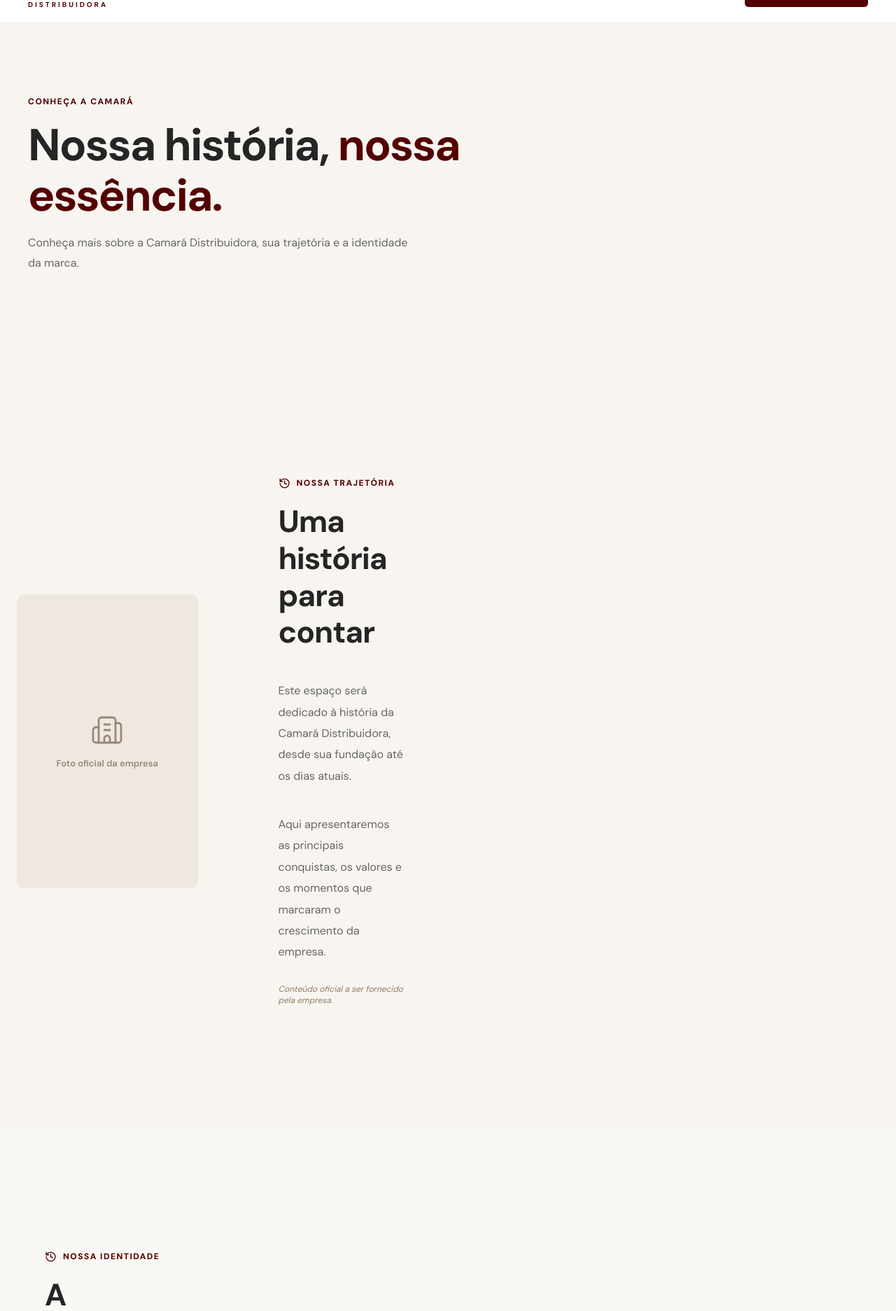
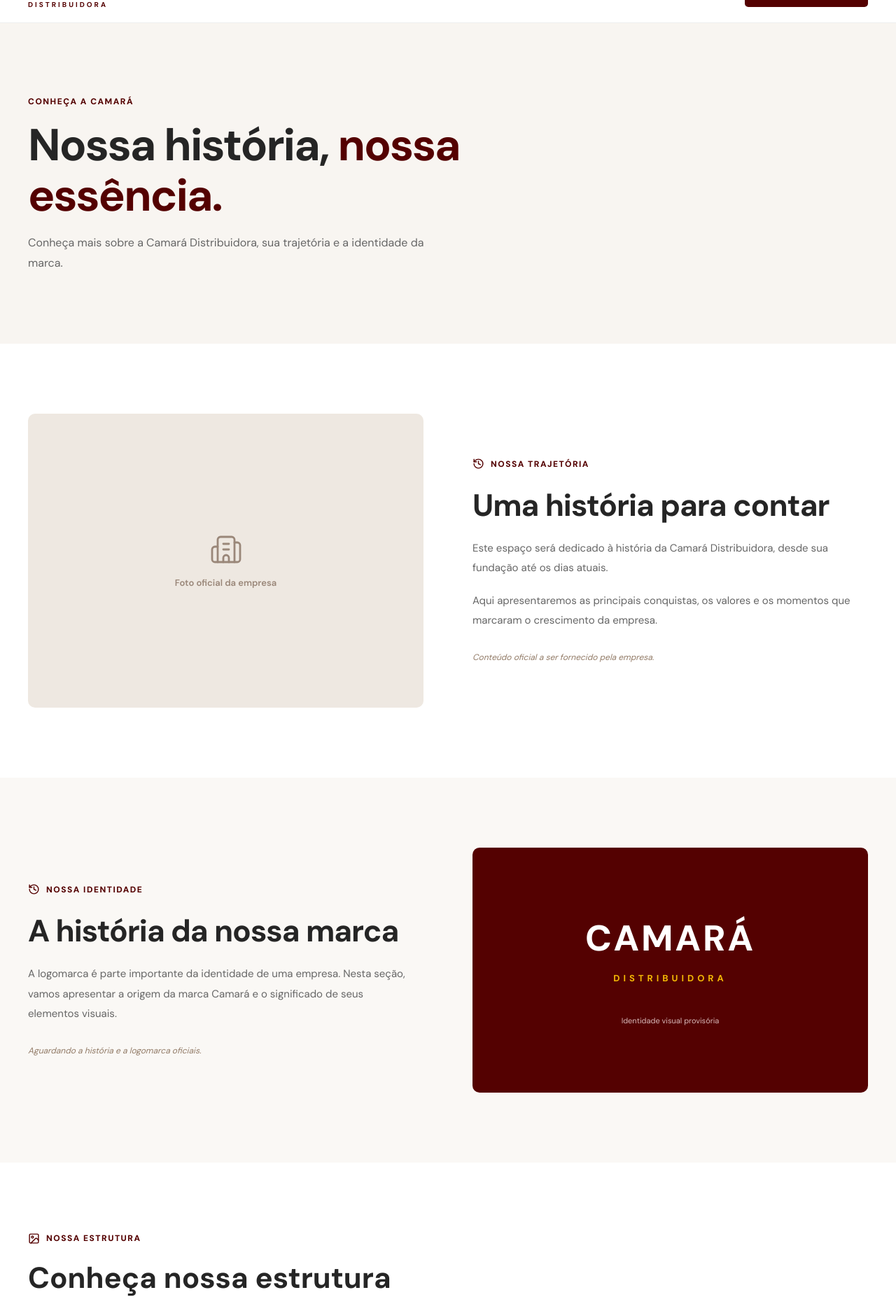
Before and after one commit to Filipe-Monteiro11/camara-distribuidora, a React (Vite) app in the folder camara-distribuidora/frontend/: page /sobre in a window 1280 px wide. Shown: the part 58-1931 px from the top of the page at 70% size. Built offline with nearby package versions, Linux system fonts and the light colour scheme.

Commit message:
ajeitando css do sobre nos

```diff
--- a/camara-distribuidora/frontend/src/components/Header.jsx
+++ b/camara-distribuidora/frontend/src/components/Header.jsx
@@ -6,10 +6,9 @@ import "../styles/Header.css";
 const links = [
   { label: "Início", href: "/#inicio" },
   { label: "Produtos", href: "/produtos" },
-  { label: "Sobre nós", href: "/#sobre" },
+  { label: "Sobre nós", href: "/sobre" },
   { label: "Receitas", href: "/receitas" },
   { label: "Localização", href: "/#localizacao" },
-  { label: "Sobre nós", href: "/sobre" },
 ];
 
 export default function Header() {
--- a/camara-distribuidora/frontend/src/styles/Home.css
+++ b/camara-distribuidora/frontend/src/styles/Home.css
@@ -1,3 +1,5 @@
+/* HERO */
+
 .hero {
   position: relative;
   display: flex;
@@ -79,7 +81,7 @@
 
 .highlights {
   background: var(--red);
-  color: #fff;
+  color: #ffffff;
 }
 
 .highlights-grid {
@@ -121,7 +123,6 @@
 }
 
 .section-heading h2,
-.about-content h2,
 .location-content h2 {
   margin-top: 13px;
   font-size: clamp(32px, 3.4vw, 47px);
@@ -130,7 +131,6 @@
 }
 
 .section-heading h2 span,
-.about-content h2 span,
 .location-content h2 span {
   color: var(--red);
 }
@@ -153,7 +153,7 @@
   overflow: hidden;
   border: 1px solid #eaeaea;
   border-radius: 9px;
-  background: #fff;
+  background: #ffffff;
   transition: transform 0.25s, box-shadow 0.25s;
 }
 
@@ -192,10 +192,9 @@
   padding: 15px;
   border-radius: 5px;
   background: var(--red);
-  color: #fff;
+  color: #ffffff;
   font-size: 13px;
   font-weight: 700;
-  text-decoration: none;
   opacity: 0;
   transform: translateY(12px);
   transition: opacity 0.25s, transform 0.25s;
@@ -231,7 +230,6 @@
   color: var(--red);
   font-size: 13px;
   font-weight: 800;
-  text-decoration: none;
 }
 
 .section-action {
@@ -240,11 +238,11 @@
   margin-top: 40px;
 }
 
-/* SOBRE */
+/* SOBRE - HOME */
 
-.about-section {
+.home-about-section {
   display: grid;
-  grid-template-columns: 1fr 1fr;
+  grid-template-columns: repeat(2, minmax(0, 1fr));
   min-height: 520px;
   background: #f8f5f1;
 }
@@ -267,26 +265,38 @@
   padding: 8px 12px;
   border-radius: 4px;
   background: rgba(0, 0, 0, 0.7);
-  color: #fff;
+  color: #ffffff;
   font-size: 11px;
 }
 
-.about-content {
+.home-about-content {
   display: flex;
   flex-direction: column;
   align-items: flex-start;
   justify-content: center;
+  min-width: 0;
   padding: 75px max(40px, calc((100vw - 1200px) / 2));
 }
 
-.about-content p {
+.home-about-content h2 {
+  margin-top: 13px;
+  font-size: clamp(32px, 3.4vw, 47px);
+  line-height: 1.2;
+  letter-spacing: -1.5px;
+}
+
+.home-about-content h2 span {
+  color: var(--red);
+}
+
+.home-about-content p {
   max-width: 490px;
   margin-top: 22px;
   color: var(--muted);
   line-height: 1.9;
 }
 
-.about-content .btn {
+.home-about-content .btn {
   margin-top: 30px;
 }
 
@@ -303,7 +313,7 @@
   height: 340px;
   overflow: hidden;
   border-radius: 9px;
-  background: #222;
+  background: #222222;
 }
 
 .recipe-card::after {
@@ -333,7 +343,7 @@
   z-index: 1;
   bottom: 30px;
   left: 30px;
-  color: #fff;
+  color: #ffffff;
 }
 
 .recipe-content span {
@@ -349,7 +359,7 @@
 }
 
 .recipe-content a {
-  color: #fff;
+  color: #ffffff;
 }
 
 /* LOCALIZAÇÃO */
@@ -361,7 +371,7 @@
 
 .location-content {
   display: grid;
-  grid-template-columns: 1fr 1fr;
+  grid-template-columns: repeat(2, minmax(0, 1fr));
   align-items: center;
   gap: 70px;
 }
@@ -384,12 +394,12 @@
   border: 1px solid #ddd8d0;
   border-radius: 9px;
   background: #e9e6e0;
-  color: #777;
+  color: #777777;
   text-align: center;
 }
 
 .location-placeholder strong {
-  color: #333;
+  color: #333333;
   font-size: 17px;
 }
 
@@ -404,12 +414,12 @@
     grid-template-columns: repeat(2, minmax(0, 1fr));
   }
 
-  .about-section,
+  .home-about-section,
   .location-content {
     grid-template-columns: 1fr;
   }
 
-  .about-content {
+  .home-about-content {
     padding: 65px 35px;
   }
 
--- a/camara-distribuidora/frontend/src/styles/Sobre.css
+++ b/camara-distribuidora/frontend/src/styles/Sobre.css
@@ -1,8 +1,19 @@
+/* PÁGINA SOBRE */
+
 .about-page {
+  width: 100%;
+  overflow-x: clip;
   color: #252525;
 }
 
-.about-eyebrow {
+.about-page .container {
+  display: block;
+  width: min(1200px, calc(100% - 48px));
+  max-width: 1200px;
+  margin-inline: auto;
+}
+
+.about-page .about-eyebrow {
   display: inline-flex;
   align-items: center;
   gap: 9px;
@@ -12,77 +23,71 @@
   letter-spacing: 1.5px;
 }
 
-.about-hero {
+/* APRESENTAÇÃO */
+
+.about-page .about-hero {
   padding: 100px 0;
   background: #f8f5f1;
 }
 
-.about-hero h1 {
-  max-width: 750px;
+.about-page .about-hero h1 {
+  max-width: 800px;
   margin: 18px 0;
   font-size: clamp(40px, 5vw, 65px);
   line-height: 1.12;
   letter-spacing: -2px;
 }
 
-.about-hero h1 span {
+.about-page .about-hero h1 span {
   color: var(--red);
 }
 
-.about-hero p {
-  max-width: 560px;
+.about-page .about-hero p {
+  max-width: 600px;
+  margin: 0;
   color: #666;
+  font-size: 16px;
   line-height: 1.8;
 }
 
-.about-section {
+/* HISTÓRIA E IDENTIDADE */
+
+.about-page .about-section {
   padding: 100px 0;
 }
 
-.about-grid {
+.about-page .about-grid {
   display: grid;
   grid-template-columns: repeat(2, minmax(0, 1fr));
   align-items: center;
-  gap: 75px;
+  gap: 70px;
 }
 
-.about-image-placeholder,
-.about-logo-placeholder,
-.about-gallery-placeholder {
-  display: flex;
-  flex-direction: column;
-  align-items: center;
-  justify-content: center;
-  gap: 15px;
-  background: #eee8e1;
-  color: #9a8779;
+.about-page .about-grid > * {
+  min-width: 0;
 }
 
-.about-image-placeholder {
-  min-height: 420px;
-  border-radius: 10px;
+.about-page .about-content {
+  width: 100%;
+  max-width: 540px;
+  min-width: 0;
 }
 
-.about-image-placeholder span,
-.about-gallery-placeholder span {
-  font-size: 13px;
-  font-weight: 600;
-}
-
-.about-content h2 {
+.about-page .about-content h2 {
   margin: 20px 0;
   font-size: clamp(30px, 3.5vw, 44px);
   line-height: 1.2;
   letter-spacing: -1px;
 }
 
-.about-content p {
-  margin-bottom: 17px;
+.about-page .about-content p {
+  margin: 0 0 18px;
   color: #666;
+  font-size: 15px;
   line-height: 1.9;
 }
 
-.about-pending {
+.about-page .about-pending {
   display: inline-block;
   margin-top: 12px;
   color: #927b67;
@@ -90,95 +95,129 @@
   font-style: italic;
 }
 
-.about-logo-section {
+/* IMAGENS */
+
+.about-page .about-image-placeholder,
+.about-page .about-logo-placeholder,
+.about-page .about-gallery-placeholder {
+  display: flex;
+  flex-direction: column;
+  align-items: center;
+  justify-content: center;
+  gap: 15px;
+  width: 100%;
+  border-radius: 10px;
+  background: #eee8e1;
+  color: #9a8779;
+  text-align: center;
+}
+
+.about-page .about-image-placeholder {
+  min-height: 420px;
+}
+
+.about-page .about-image-placeholder span,
+.about-page .about-gallery-placeholder span {
+  font-size: 13px;
+  font-weight: 600;
+}
+
+/* LOGOMARCA */
+
+.about-page .about-logo-section {
   background: #faf8f5;
 }
 
-.about-logo-placeholder {
+.about-page .about-logo-placeholder {
   min-height: 350px;
-  border-radius: 10px;
+  padding: 30px;
   background: var(--red);
-  color: #fff;
+  color: #ffffff;
 }
 
-.about-logo-name {
-  font-size: clamp(38px, 5vw, 60px);
+.about-page .about-logo-name {
+  font-size: clamp(36px, 4vw, 60px);
   font-weight: 800;
   letter-spacing: 3px;
 }
 
-.about-logo-subtitle {
+.about-page .about-logo-subtitle {
   color: var(--yellow);
-  font-size: 14px;
+  font-size: 13px;
   font-weight: 700;
-  letter-spacing: 6px;
+  letter-spacing: 5px;
 }
 
-.about-logo-placeholder small {
-  margin-top: 35px;
+.about-page .about-logo-placeholder small {
+  margin-top: 30px;
   color: #d7b9b9;
   font-size: 11px;
 }
 
-.about-gallery-section {
+/* GALERIA */
+
+.about-page .about-gallery-section {
   padding: 100px 0;
 }
 
-.about-gallery-heading {
+.about-page .about-gallery-heading {
+  max-width: 700px;
   margin-bottom: 35px;
 }
 
-.about-gallery-heading h2 {
+.about-page .about-gallery-heading h2 {
   margin: 15px 0;
   font-size: clamp(30px, 3.5vw, 42px);
 }
 
-.about-gallery-heading p {
+.about-page .about-gallery-heading p {
   color: #666;
   line-height: 1.8;
 }
 
-.about-gallery {
+.about-page .about-gallery {
   display: grid;
   grid-template-columns: repeat(3, minmax(0, 1fr));
   gap: 22px;
 }
 
-.about-gallery-placeholder {
+.about-page .about-gallery-placeholder {
   min-height: 230px;
-  border-radius: 8px;
 }
 
-.about-cta {
+/* CHAMADA PARA PRODUTOS */
+
+.about-page .about-cta {
   padding: 65px 0;
   background: var(--red);
-  color: #fff;
+  color: #ffffff;
 }
 
-.about-cta-content {
+.about-page .about-cta-content {
   display: flex;
   align-items: center;
   justify-content: space-between;
   gap: 30px;
 }
 
-.about-cta-content span {
+.about-page .about-cta-content span {
   color: var(--yellow);
   font-size: 12px;
   font-weight: 800;
   letter-spacing: 1.5px;
 }
 
-.about-cta-content h2 {
+.about-page .about-cta-content h2 {
   margin: 12px 0;
   font-size: clamp(27px, 3vw, 38px);
 }
 
-.about-cta-content p {
+.about-page .about-cta-content p {
+  margin: 0;
   color: #e7d5d5;
 }
 
-.about-cta-content a {
+.about-page .about-cta-content a {
   display: inline-flex;
   align-items: center;
   justify-content: center;
@@ -189,50 +228,78 @@
   background: var(--yellow);
   color: var(--red-dark);
   font-weight: 800;
-  text-decoration: none;
   transition: background 0.2s ease;
 }
 
-.about-cta-content a:hover {
+.about-page .about-cta-content a:hover {
   background: #ffd34d;
 }
 
-@media (max-width: 800px) {
-  .about-hero,
-  .about-section,
-  .about-gallery-section {
-    padding: 70px 0;
-  }
+/* RESPONSIVIDADE */
 
-  .about-grid {
-    grid-template-columns: 1fr;
+@media (max-width: 900px) {
+  .about-page .about-grid {
     gap: 35px;
   }
 
-  .about-image-placeholder {
+  .about-page .about-image-placeholder {
+    min-height: 320px;
+  }
+}
+
+@media (max-width: 700px) {
+  .about-page .container {
+    width: calc(100% - 32px);
+  }
+
+  .about-page .about-hero,
+  .about-page .about-section,
+  .about-page .about-gallery-section {
+    padding: 65px 0;
+  }
+
+  .about-page .about-grid {
+    grid-template-columns: minmax(0, 1fr);
+    gap: 35px;
+  }
+
+  .about-page .about-content {
+    max-width: none;
+  }
+
+  .about-page .about-image-placeholder {
+    min-height: 280px;
+  }
+
+  .about-page .about-logo-placeholder {
     min-height: 300px;
   }
 
-  .about-gallery {
+  .about-page .about-gallery {
     grid-template-columns: repeat(2, minmax(0, 1fr));
   }
 
-  .about-cta-content {
+  .about-page .about-cta-content {
     align-items: flex-start;
     flex-direction: column;
   }
 }
 
 @media (max-width: 500px) {
-  .about-gallery {
+  .about-page .about-gallery {
     grid-template-columns: 1fr;
   }
 
-  .about-gallery-placeholder {
+  .about-page .about-gallery-placeholder {
     min-height: 190px;
   }
 
-  .about-logo-placeholder {
-    min-height: 280px;
+  .about-page .about-logo-name {
+    font-size: 36px;
+  }
+
+  .about-page .about-logo-subtitle {
+    font-size: 11px;
+    letter-spacing: 4px;
   }
 }
--- a/camara-distribuidora/frontend/src/styles/global.css
+++ b/camara-distribuidora/frontend/src/styles/global.css
@@ -11,7 +11,9 @@
   --muted: #6f6f6f;
 }
 
-* {
+*,
+*::before,
+*::after {
   box-sizing: border-box;
 }
 
```
